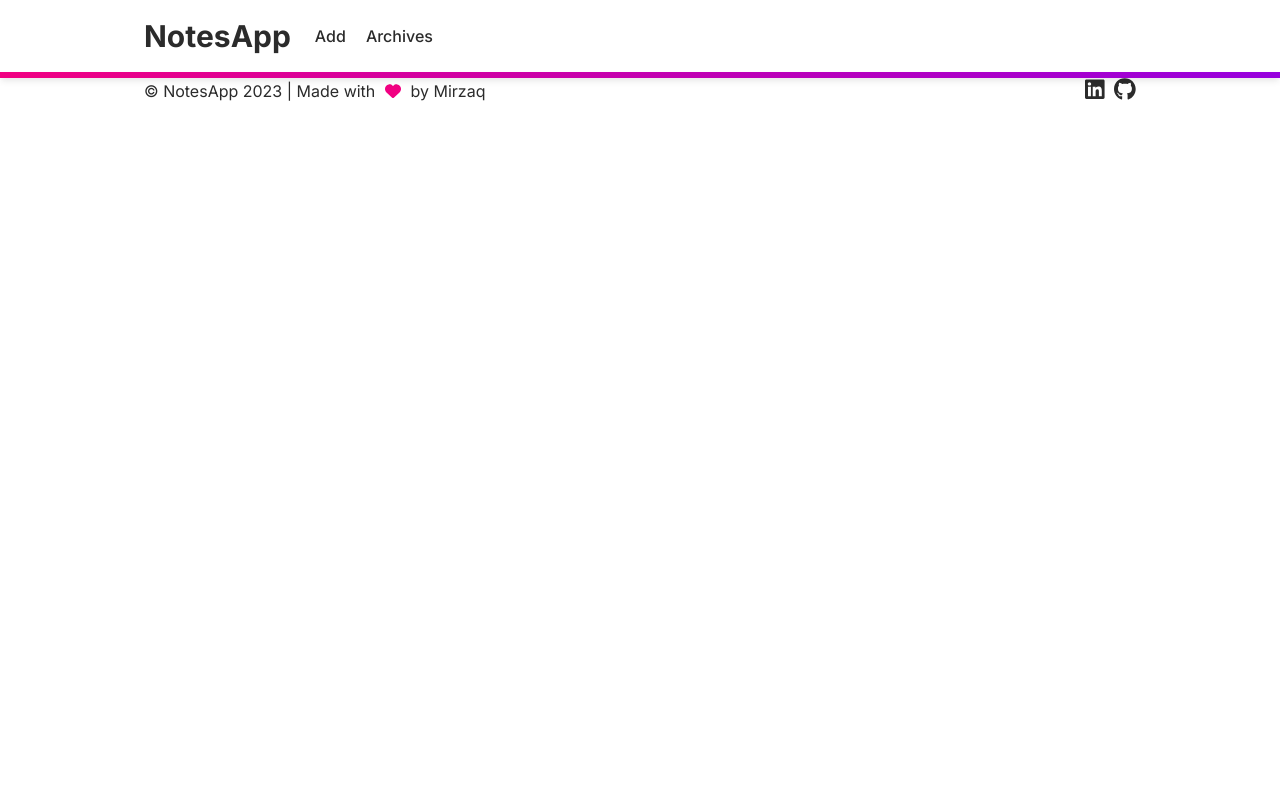
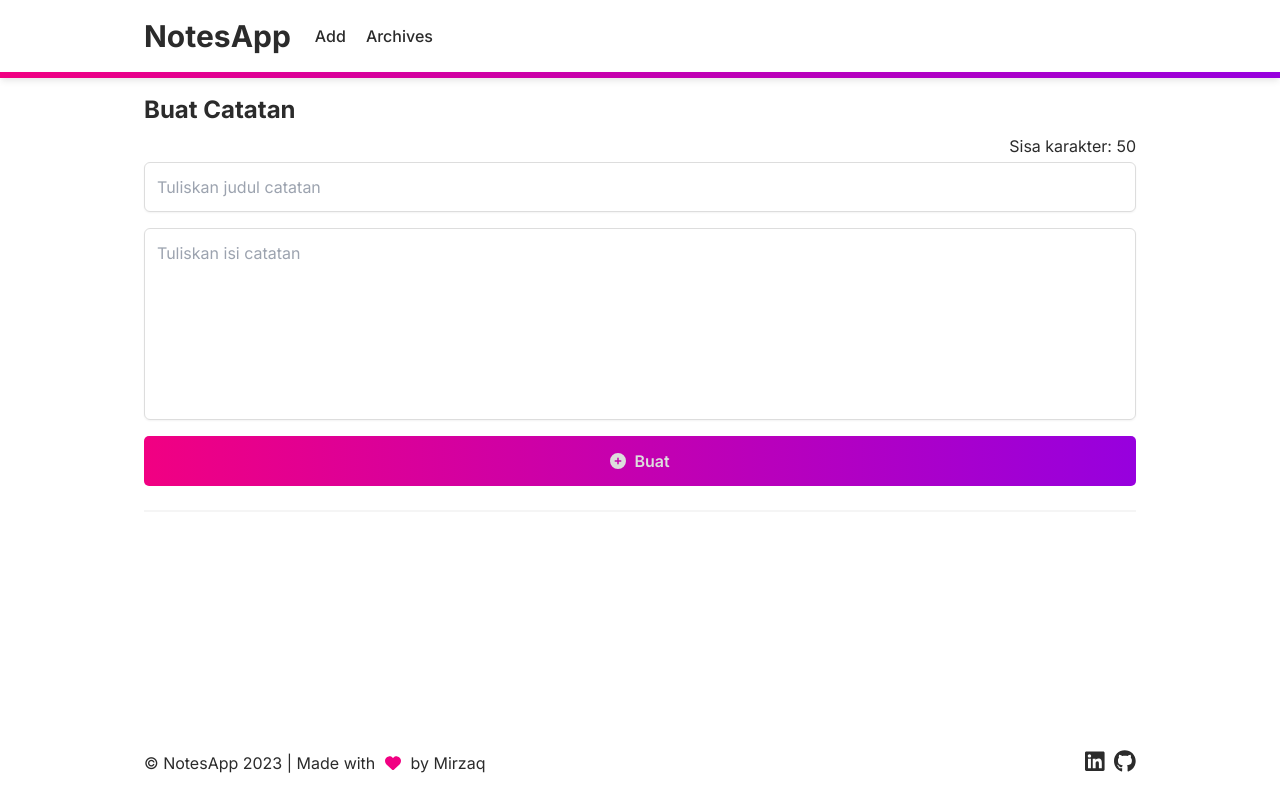
Before and after one commit to mirzaq19/notes-dcd, a React (Vite) app: page /add in a window 1280 px wide. Built offline with nearby package versions, Linux system fonts and the light colour scheme.

Commit message:
feat: add addnote page

```diff
--- a/src/App.jsx
+++ b/src/App.jsx
@@ -3,6 +3,7 @@ import Home from '@/pages/Home'
 import Navbar from '@/components/layout/Navbar'
 import Container from '@/components/layout/Container'
 import Footer from '@/components/layout/Footer'
+import AddNote from '@/pages/AddNote'
 
 function App() {
   return (
@@ -12,6 +13,7 @@ function App() {
         <Container>
           <Routes>
             <Route path="/" element={<Home />} />
+            <Route path="/add" element={<AddNote />} />
           </Routes>
           <Footer />
         </Container>
--- a/src/components/NoteItem.jsx
+++ b/src/components/NoteItem.jsx
@@ -2,6 +2,7 @@ import { showFormattedDate } from '@/utilities/data'
 import clsx from 'clsx'
 import PropTypes from 'prop-types'
 import CustomLink from '@/components/links/CustomLink'
+import parse from 'html-react-parser'
 
 const NoteItem = ({ className, id, title, body, createdAt, ...rest }) => {
   return (
@@ -14,19 +15,20 @@ const NoteItem = ({ className, id, title, body, createdAt, ...rest }) => {
       {...rest}
     >
       <div className="text-center">
-        <h3>
+        <h3 className="line-clamp-1 text-ellipsis">
           <CustomLink href={`/notes/${id}`}>{title}</CustomLink>
         </h3>
         <p className="text-gray-600">{showFormattedDate(createdAt)}</p>
       </div>
       <hr className="border-0 border-b border-secondary" />
-      <p className="line-clamp-6 text-ellipsis">{body}</p>
+      <p className="line-clamp-6 text-ellipsis">{parse(body)}</p>
     </div>
   )
 }
 
 NoteItem.propTypes = {
   className: PropTypes.string,
+  id: PropTypes.string.isRequired,
   title: PropTypes.string.isRequired,
   body: PropTypes.string.isRequired,
   createdAt: PropTypes.string.isRequired,
--- a/src/components/form/InputWithCounter.jsx
+++ b/src/components/form/InputWithCounter.jsx
@@ -1,12 +1,19 @@
 import { useEffect, useState } from 'react'
-import styles from '@/styles/Input.module.scss'
+import Input from '@/components/form/Input'
+import clsx from 'clsx'
+import PropTypes from 'prop-types'
 
-const Input = ({ required, placeholder, value, setValue, maxCounter = 50 }) => {
+const InputWithCounter = ({
+  className = '',
+  placeholder = '',
+  value,
+  setValue,
+  maxCounter = 50,
+  ...rest
+}) => {
   const [counter, setCounter] = useState(maxCounter)
 
-  const onChangeHandler = (e) => {
-    const value = e.target.value
-
+  const onChangeHandler = (value) => {
     if (value.length <= maxCounter) {
       setCounter(maxCounter - value.length)
       setValue(value)
@@ -18,20 +25,25 @@ const Input = ({ required, placeholder, value, setValue, maxCounter = 50 }) => {
   }, [maxCounter, value])
 
   return (
-    <>
-      <div className={styles.counter}>
+    <div className={clsx('mb-4', className)} {...rest}>
+      <div className="text-end mb-1">
         <span>Sisa karakter: {counter}</span>
       </div>
-      <input
-        required={required}
-        onChange={onChangeHandler}
+      <Input
+        placeholder={placeholder}
         value={value}
-        className={styles.input}
-        type="text"
-        placeholder={placeholder}
+        setValue={onChangeHandler}
       />
-    </>
+    </div>
   )
 }
 
-export default Input
+InputWithCounter.propTypes = {
+  className: PropTypes.string,
+  placeholder: PropTypes.string,
+  value: PropTypes.string.isRequired,
+  setValue: PropTypes.func.isRequired,
+  maxCounter: PropTypes.number,
+}
+
+export default InputWithCounter
--- /dev/null
+++ b/src/pages/AddNote.jsx
@@ -0,0 +1,63 @@
+import Section from '@/components/layout/Section'
+import Button from '@/components/buttons/Button'
+import { FontAwesomeIcon } from '@fortawesome/react-fontawesome'
+import { faCirclePlus } from '@fortawesome/free-solid-svg-icons'
+import InputWithCounter from '@/components/form/InputWithCounter'
+import { useState } from 'react'
+import EditableDiv from '@/components/form/EditableDiv'
+import { addNote } from '@/utilities/data'
+import { useNavigate } from 'react-router-dom'
+
+const AddNote = () => {
+  const navigate = useNavigate()
+  const [note, setNote] = useState({
+    title: '',
+    body: '',
+  })
+
+  const onTitleChangeHandler = (value) => {
+    setNote((prevState) => ({
+      ...prevState,
+      title: value,
+    }))
+  }
+
+  const onBodyChangeHandler = (value) => {
+    setNote((prevState) => ({
+      ...prevState,
+      body: value,
+    }))
+  }
+
+  const onSubmitHandler = (e) => {
+    e.preventDefault()
+    onTitleChangeHandler('')
+    onBodyChangeHandler('')
+    addNote(note)
+    navigate('/')
+  }
+  return (
+    <div className="min-h-main">
+      <Section title="Buat Catatan">
+        <form onSubmit={onSubmitHandler}>
+          <InputWithCounter
+            placeholder="Tuliskan judul catatan"
+            maxCounter={50}
+            value={note.title}
+            setValue={onTitleChangeHandler}
+          />
+          <EditableDiv
+            placeholder="Tuliskan isi catatan"
+            setValue={onBodyChangeHandler}
+          />
+
+          <Button full={true}>
+            <FontAwesomeIcon icon={faCirclePlus} />
+            Buat
+          </Button>
+        </form>
+      </Section>
+    </div>
+  )
+}
+export default AddNote
```
